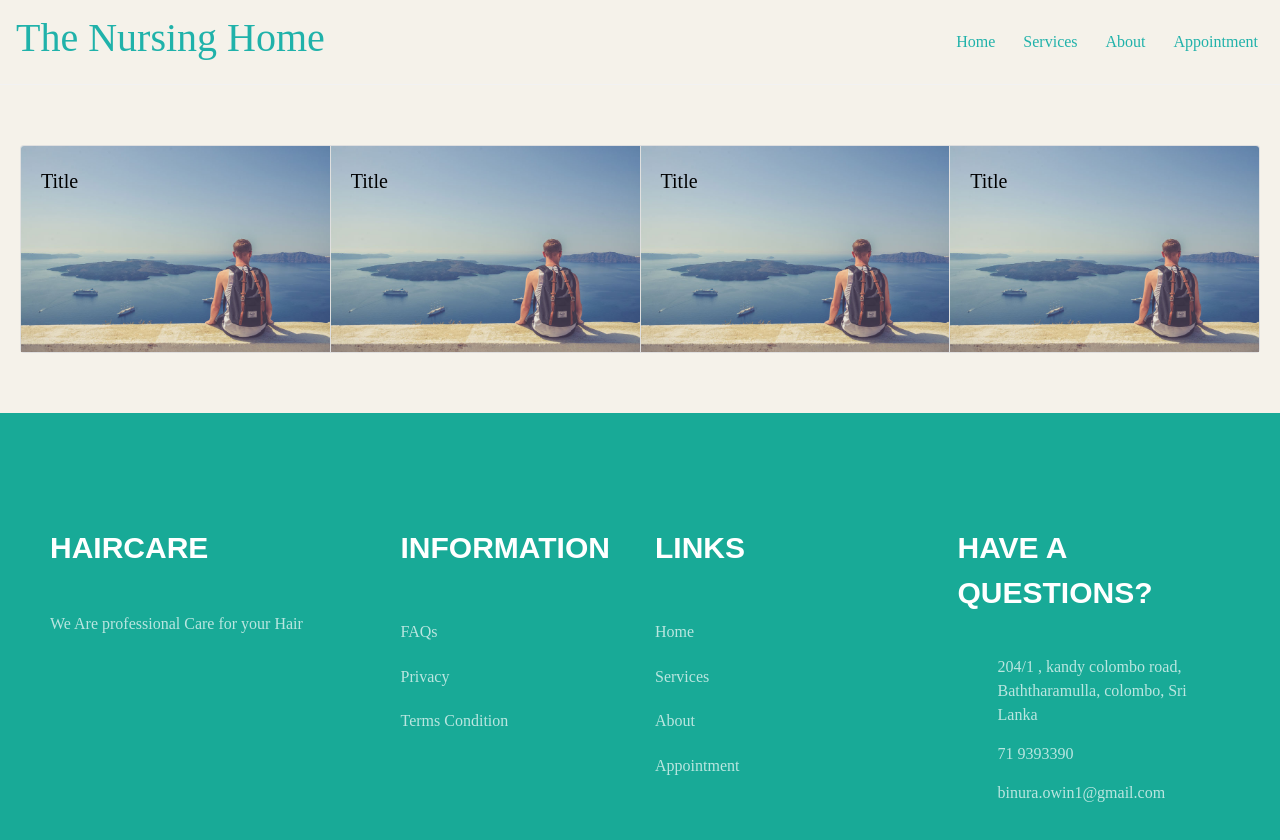
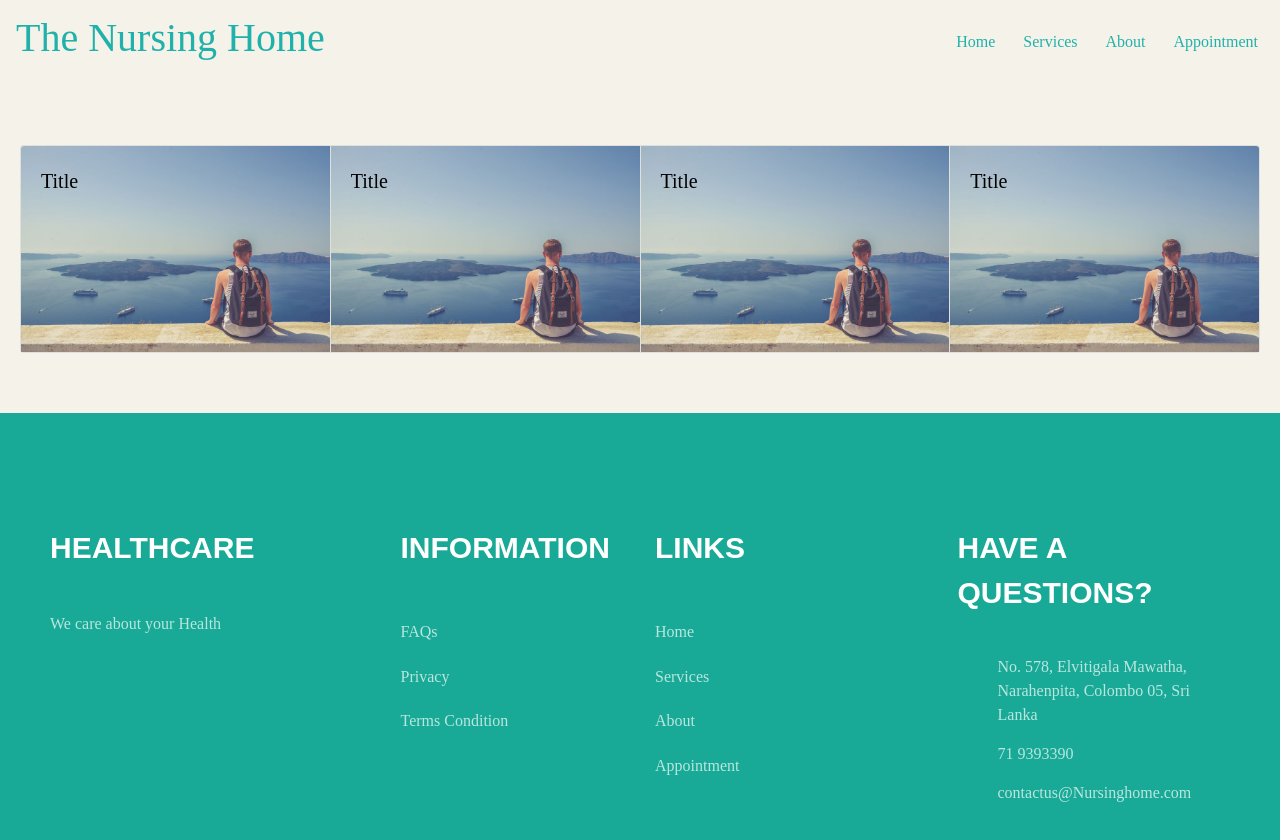
Before and after one commit to NSBM-SPM-2021/github-basics-dehemiweerakkody, a React (Create React App) app in the folder frontend/frontend/: page /gallery in a window 1280 px wide. Shown: the top 840 px of the page. Built offline with nearby package versions, Linux system fonts and the light colour scheme.

Commit message:
footer change

```diff
--- a/frontend/frontend/src/Footer.js
+++ b/frontend/frontend/src/Footer.js
@@ -8,8 +8,8 @@ const Footer = () => {
                 <div className="row mb-5">
                     <div className="col-md">
                         <div className="ftco-footer-widget mb-4">
-                            <h2 className="ftco-heading-2 logo">Haircare</h2>
-                            <p>We Are professional Care for your Hair</p>
+                            <h2 className="ftco-heading-2 logo">Healthcare</h2>
+                            <p>We care about your Health</p>
                             <ul className="ftco-footer-social list-unstyled float-md-left float-lft mt-5">
                                 <li className="ftco-animate"><Link href="#"><span className="icon-twitter"></span></Link></li>
                                 <li className="ftco-animate"><Link href="#"><span className="icon-facebook"></span></Link>
@@ -47,12 +47,12 @@ const Footer = () => {
                             <h2 className="ftco-heading-2">Have a Questions?</h2>
                             <div className="block-23 mb-3">
                                 <ul>
-                                    <li><span className="icon icon-map-marker"></span><span className="text">204/1 ,  kandy colombo road, Baththaramulla, colombo, Sri Lanka</span>
+                                    <li><span className="icon icon-map-marker"></span><span className="text">No. 578, Elvitigala Mawatha, Narahenpita, Colombo 05, Sri Lanka</span>
                                     </li>
                                     <li><span className="icon icon-phone"></span><span className="text">71 9393390</span>
                                     </li>
                                     <li><span className="icon icon-envelope"></span><span
-                                        className="text">binura.owin1@gmail.com</span></li>
+                                        className="text">contactus@Nursinghome.com</span></li>
                                 </ul>
                             </div>
                         </div>
```
